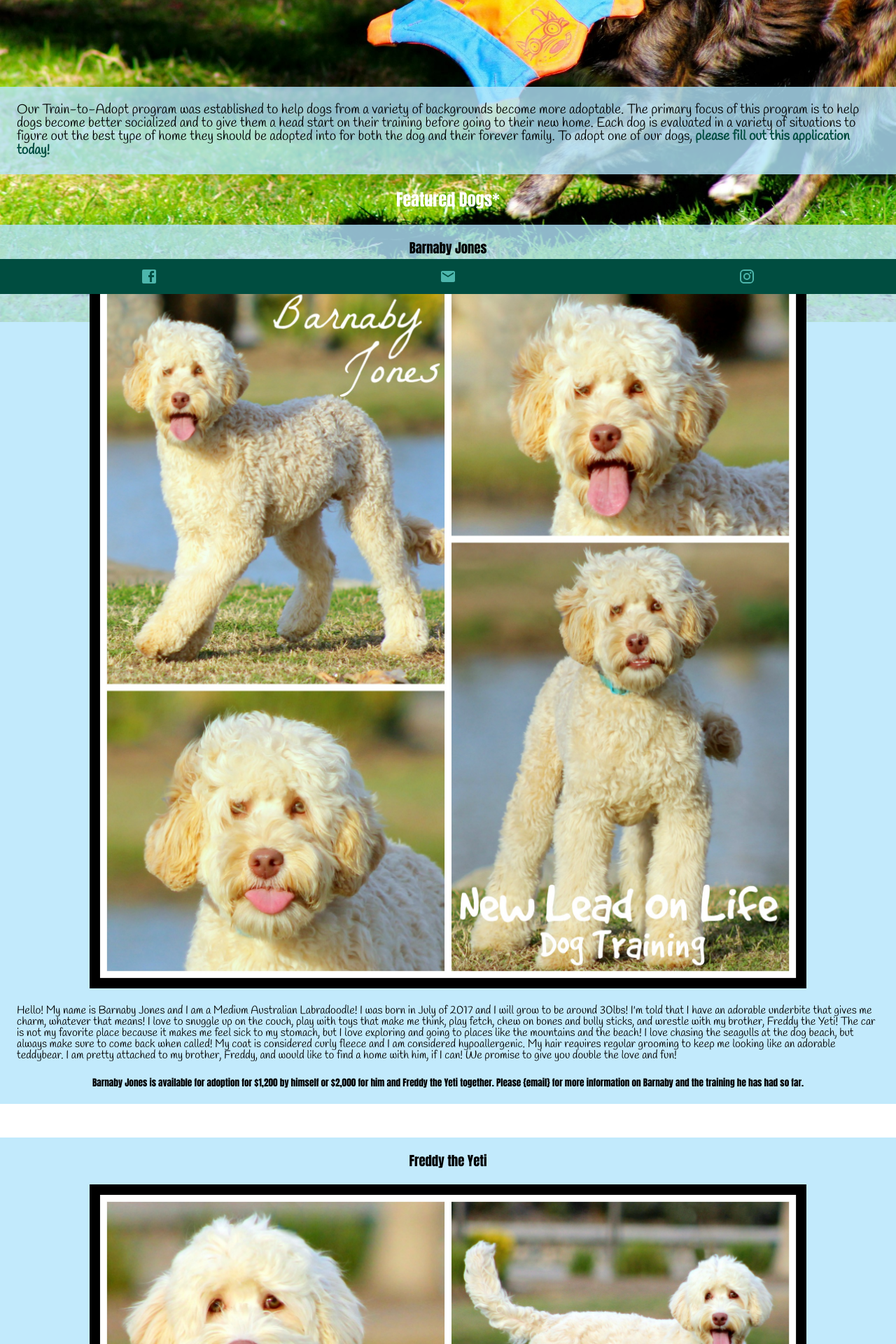
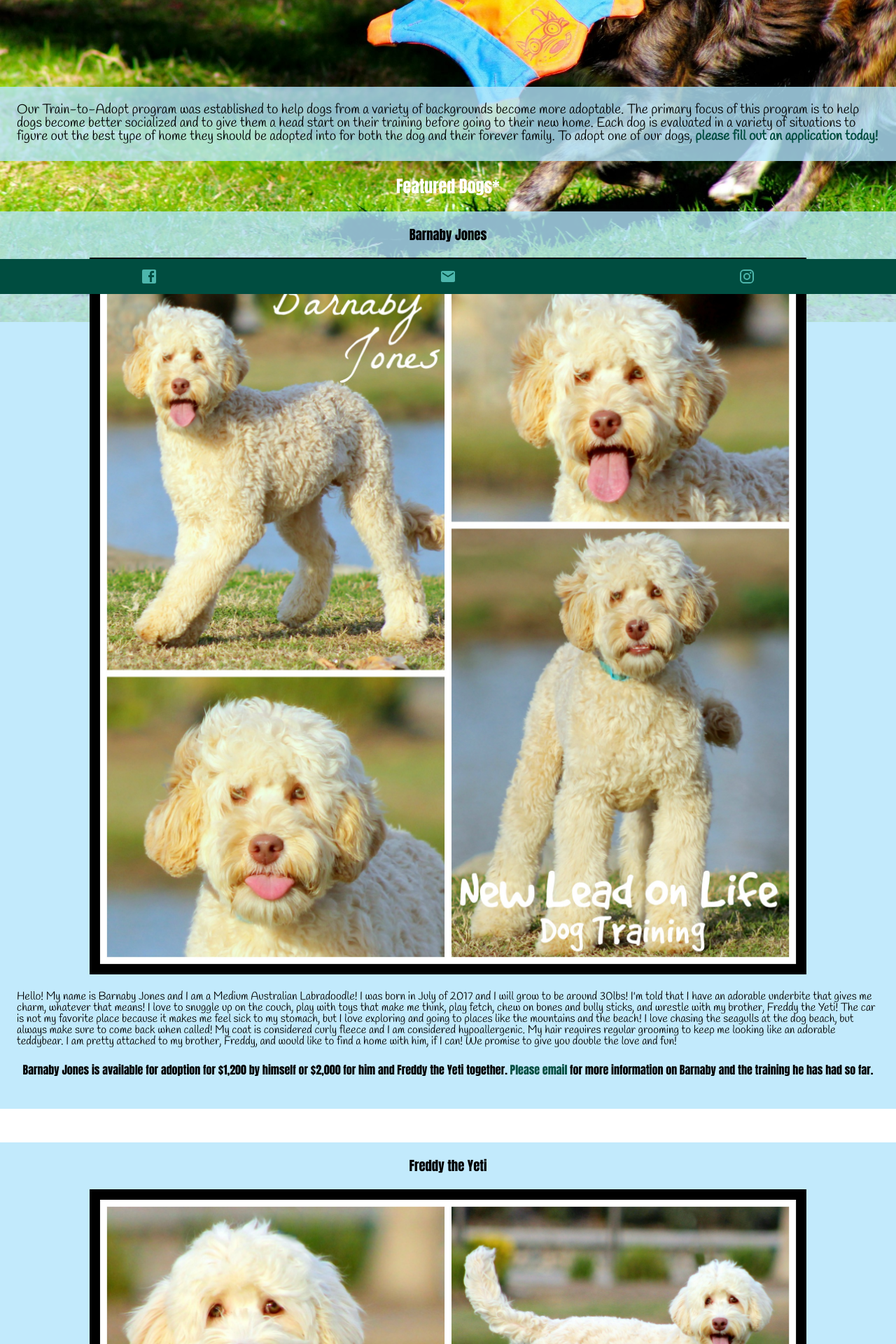
Before and after one commit to sdserage/dog-training-site, a React (Create React App) app: page /adoption in a window 1280 px wide. Shown: the part 380-2300 px from the top of the page at 70% size. Built offline with nearby package versions, Linux system fonts and the light colour scheme; a web font is replaced by a local one.

Commit message:
Implemented the Paragraph component and changed styling to match it

```diff
--- a/src/components/Adoption/Adoption.css
+++ b/src/components/Adoption/Adoption.css
@@ -25,7 +25,7 @@
   background: rgba(179, 229, 252, 0.8);
   padding: 24px;
   font-size: 1.2em; }
-  .adoption-main-paragraph span {
+  .adoption-main-paragraph .generated-link-text {
     color: #004d40;
     font-weight: bold; }
 
@@ -44,10 +44,14 @@
   flex-direction: column;
   align-items: center;
   margin-top: 48px; }
-  .dog-info h3, .dog-info img, .dog-info p {
+  .dog-info h3, .dog-info img, .dog-info .description, .dog-info .summary {
     margin-bottom: 24px; }
   .dog-info img {
     width: 80vw; }
+  .dog-info .summary {
+    font-family: "Anton", sans-serif; }
+    .dog-info .summary .generated-link-text {
+      color: #004d40; }
 
 .dog-info-1st {
   margin-top: 0px; }
--- a/src/components/Adoption/Adoption.jsx
+++ b/src/components/Adoption/Adoption.jsx
@@ -3,25 +3,27 @@ import './Adoption.css';
 /* Images */
 
 /* Components */
+import Paragraph from '../../assets/functionalComponents/Paragraph/Paragraph';
 import DogInfoDisplay from './DogInfoDisplay';
 
 /* Constants */
-const formLink = 'https://docs.google.com/forms/d/1mrS9JsdkdfPGiethDCzblDJsWi64dPYej5yCyIVBna8/viewform?edit_requested=true';
+const hardCodedPrimaryParagraph = "Our Train-to-Adopt program was established to help dogs from a variety of backgrounds become more adoptable. The primary focus of this program is to help dogs become better socialized and to give them a head start on their training before going to their new home. Each dog is evaluated in a variety of situations to figure out the best type of home they should be adopted into for both the dog and their forever family. To adopt one of our dogs, |please fill out an application today!"
+const hardCodedPrimaryParagraphLinks = [
+  {
+    url: 'https://docs.google.com/forms/d/1mrS9JsdkdfPGiethDCzblDJsWi64dPYej5yCyIVBna8/viewform?edit_requested=true',
+    isOutside: true
+  }
+]
 
 function Adoption() {
   return (
     <section id='adoption'>
-      <h1 className='main-header'>Train to Adopt</h1>
-      <p className='adoption-main-paragraph primary-paragraph'>
-        Our Train-to-Adopt program was established to help dogs from a variety
-        of backgrounds become more adoptable. The primary focus of this program
-        is to help dogs become better socialized and to give them a head start
-        on their training before going to their new home. Each dog is evaluated
-        in a variety of situations to figure out the best type of home they
-        should be adopted into for both the dog and their forever family. To
-        adopt one of our dogs,
-        <span> <a href={formLink} target='_blank'> please fill out this application today!</a></span>
-      </p>
+      <h1 className='main-header'>Training to Adoption</h1>
+      <Paragraph
+        className='adoption-main-paragraph primary-paragraph'
+        textBlock={hardCodedPrimaryParagraph}
+        linksArr={hardCodedPrimaryParagraphLinks}
+      />
 
       <h2 className='secondary-header'>Featured Dogs*</h2>
       <DogInfoDisplay/>
--- a/src/components/Adoption/Adoption.sass
+++ b/src/components/Adoption/Adoption.sass
@@ -26,7 +26,7 @@
   background: $lighterColorClear
   padding: 24px
   font-size: 1.2em
-  span
+  .generated-link-text
     color: $darkColor
     font-weight: bold
 
@@ -50,9 +50,13 @@
   img
     @extend h3
     width: 80vw
-  p
+  .description
     @extend h3
-  h5
+  .summary
+    @extend h3
+    font-family: $headerFont
+    .generated-link-text
+      color: $darkColor
 
 .dog-info-1st
   margin-top: 0px
--- a/src/components/Adoption/DogInfo.jsx
+++ b/src/components/Adoption/DogInfo.jsx
@@ -1,13 +1,16 @@
 import React from 'react';
 
+/* Components */
+import Paragraph from '../../assets/functionalComponents/Paragraph/Paragraph';
+
 export default function DogInfo(props) {
-  const {image, name, description, summary, /*linkInfo,*/ index} = props;
+  const {image, name, description, summary, summaryLinks, index} = props;
   return (
     <li className={`dog-info ${index === 0 ? 'dog-info-1st' : ''}`}>
       <h3>{name}</h3>
       <img src={image} alt={name}/>
-      <p>{description}</p>
-      <h5>{summary}</h5>
+      <Paragraph className='description' textBlock={description}/>
+      <Paragraph className='summary' textBlock={summary} linksArr={summaryLinks}/>
     </li>
   );
 }
--- a/src/components/Adoption/DogInfoDisplay.jsx
+++ b/src/components/Adoption/DogInfoDisplay.jsx
@@ -11,15 +11,27 @@ const hardCodedDogs = [
     image:        barnabyJones,
     name:         'Barnaby Jones',
     description:  'Hello! My name is Barnaby Jones and I am a Medium Australian Labradoodle! I was born in July of 2017 and I will grow to be around 30lbs! I\'m told that I have an adorable underbite that gives me charm, whatever that means! I love to snuggle up on the couch, play with toys that make me think, play fetch, chew on bones and bully sticks, and wrestle with my brother, Freddy the Yeti! The car is not my favorite place because it makes me feel sick to my stomach, but I love exploring and going to places like the mountains and the beach! I love chasing the seagulls at the dog beach, but always make sure to come back when called! My coat is considered curly fleece and I am considered hypoallergenic. My hair requires regular grooming to keep me looking like an adorable teddybear. I am pretty attached to my brother, Freddy, and would like to find a home with him, if I can! We promise to give you double the love and fun!',
-    summary: 'Barnaby Jones is available for adoption for $1,200 by himself or $2,000 for him and Freddy the Yeti together. Please {email} for more information on Barnaby and the training he has had so far.',
-    linkInfo: 'string'
+    summary: 'Barnaby Jones is available for adoption for $1,200 by himself or $2,000 for him and Freddy the Yeti together. |Please email| for more information on Barnaby and the training he has had so far.',
+    summaryLinks: [
+      {
+        url: 'mailto:marissa.newleadonlife@gmail.com',
+        isOutside: true,
+        target: ''
+      }
+    ]
   },
   {
     image:        freddyTheYeti,
     name:         'Freddy the Yeti',
     description:  'Hi there! My name is Freddy the Yeti and I am a Medium Australian Labradoodle! My name was given to me because when I first came to New Lead On Life Dog Training, I would make Yeti noises at night when I was feeling unsure. I was born in July of 2017 and I will grow to be around 30lbs! I am a little bit bigger than my brother, Barnaby, but I am told that I have a more slender build like my Poodle ancestors. I love to snuggle and give kisses! I\'m told that I have an anteater tongue, whatever that means! My favorite thing to do is snuggle, but I also love to meet new people, play with my brother, chew on bones and bully sticks, and find toys to play with. My coat is considered a fleece coat and I am also considered hypoallergenic. My hair requires regular grooming to keep me looking like an adorable teddybear! I am pretty attached to my brother, Barnaby, and would like to find a home with him if I can! We promise to give you double the love and fun!',
-    summary: 'Freddy the Yeti is available for adoption for $1,200 by himself or $2,000 for him and Barnaby Jones together. Please {email} for more information on Freddy and the training he has had so far.',
-    linkInfo: 'string'
+    summary: 'Freddy the Yeti is available for adoption for $1,200 by himself or $2,000 for him and Barnaby Jones together. |Please email| for more information on Freddy and the training he has had so far.',
+    summaryLinks: [
+      {
+        url: 'mailto:marissa.newleadonlife@gmail.com',
+        isOutside: true,
+        target: ''
+      }
+    ]
   }
 ];
 
```
